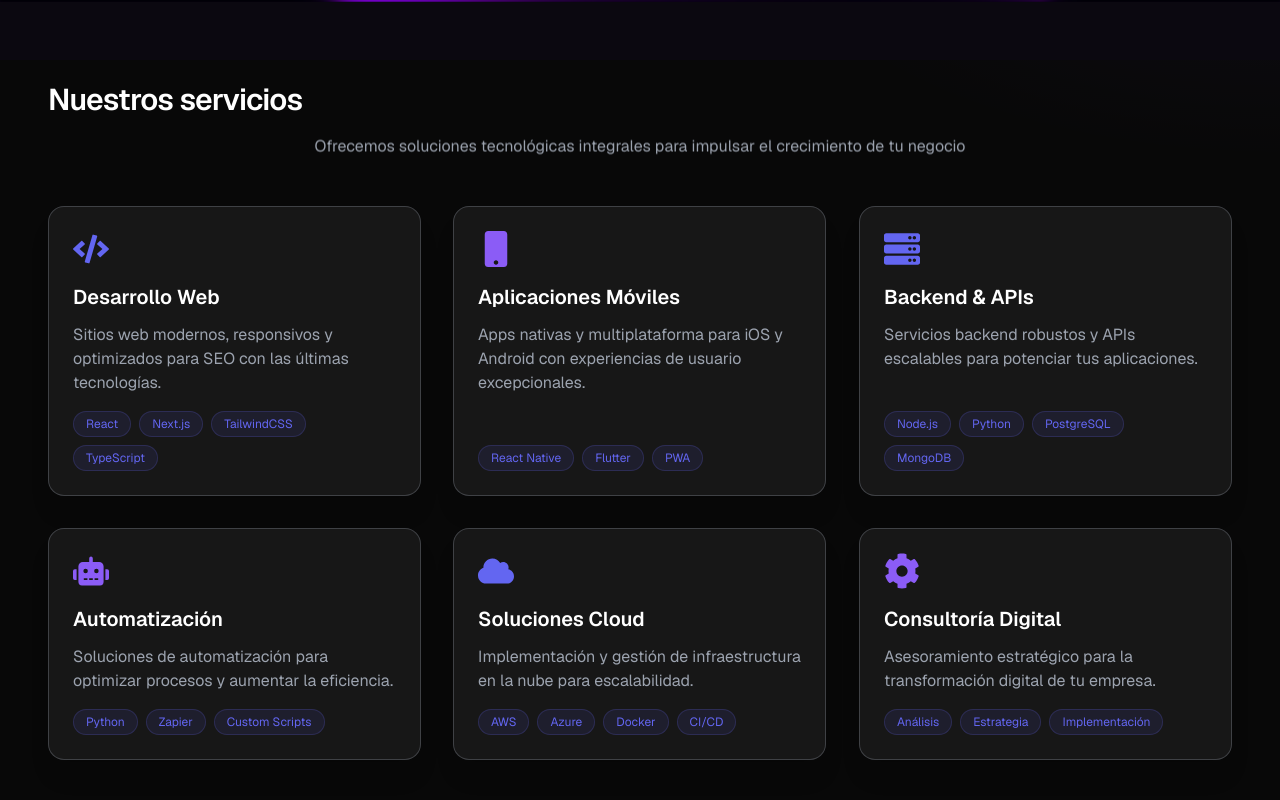
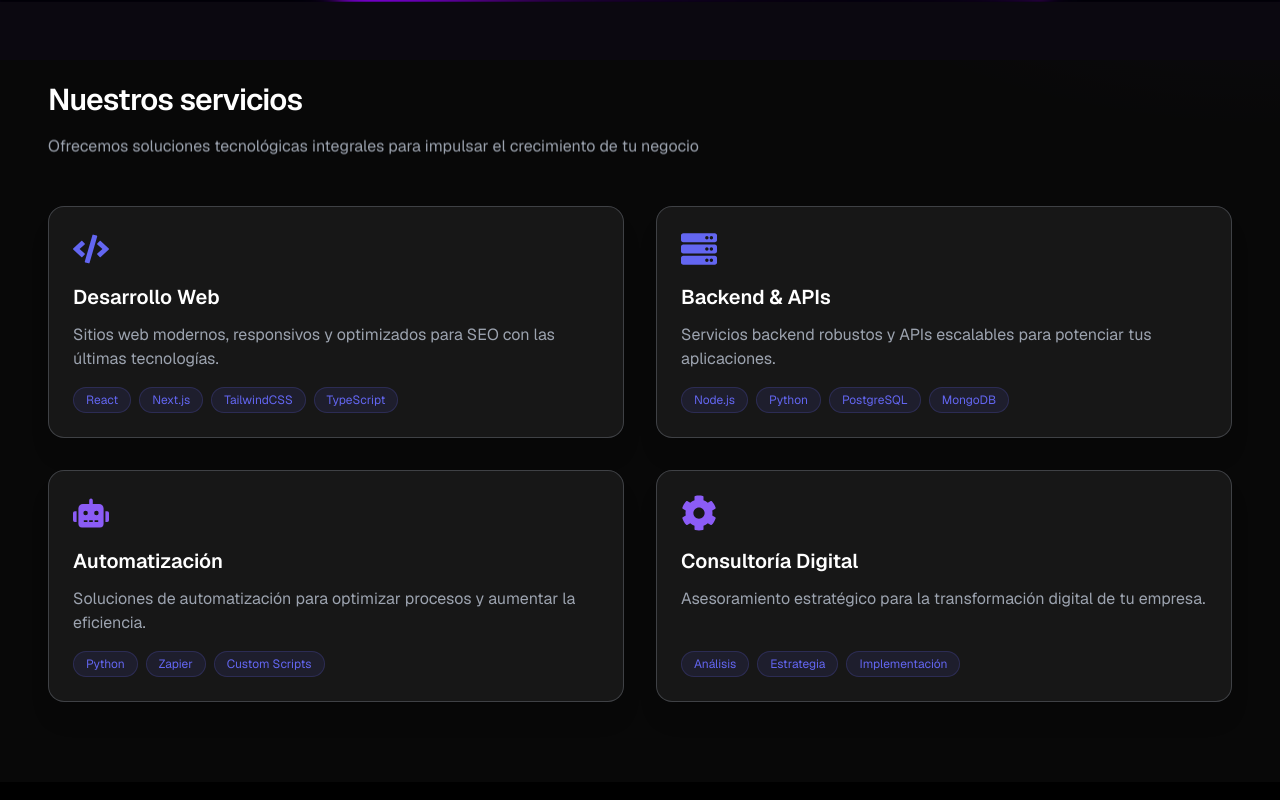
Before and after one commit to maxiTiton/HorusTech, a Next.js app: page / in a window 1280 px wide. Shown: the part 740-1540 px from the top of the page. Built offline with nearby package versions, Linux system fonts and the light colour scheme.

Commit message:
ultimando detalles de la pagina

```diff
--- a/src/components/About.tsx
+++ b/src/components/About.tsx
@@ -9,7 +9,7 @@ export default function About() {
       <div className="mx-auto max-w-7xl px-4 sm:px-8 lg:px-12">
         <SectionHeader title="Sobre nosotros" />
         <Reveal>
-          <p className="mt-4 text-gray-medium max-w-none leading-relaxed text-center">
+          <p className="mt-4 text-gray-medium max-w-none leading-relaxed text-center lg:text-left">
             HorusTech fue fundada por dos estudiantes de Ingeniería en Sistemas de Información de Argentina,
             unidos por la pasión de ayudar a las empresas a abrazar la tecnología de manera simple y efectiva.
           </p>
--- a/src/components/Contact.tsx
+++ b/src/components/Contact.tsx
@@ -1,4 +1,3 @@
-import ContactForm from "@/components/ContactForm";
 import SectionHeader from "@/components/SectionHeader";
 import Reveal from "@/components/Reveal";
 import { FaEnvelope, FaWhatsapp } from "react-icons/fa";
@@ -9,39 +8,32 @@ export default function Contact() {
       <div className="mx-auto max-w-7xl px-4 sm:px-8 lg:px-12">
         <SectionHeader title="¡Conversemos!" description="¿Tienes una idea o proyecto? Contáctanos y llevemos tu negocio al siguiente nivel digital." />
 
-        <div className="mt-12 grid lg:grid-cols-2 gap-12 items-start">
+        <div className="mt-12">
           <Reveal>
+            <div className="grid grid-cols-1 lg:grid-cols-2 gap-8 items-center max-w-6xl mx-auto">
+              <div className="space-y-6 h-full flex flex-col justify-center">
+                <div className="flex flex-col gap-6">
+                  <a href="mailto:horustech.team@gmail.com" className="flex items-center gap-4 p-6 card hover:scale-105 transition-transform duration-300">
+                    <FaEnvelope className="text-accent text-2xl" />
                     <div>
-              <h3 className="text-2xl font-semibold mb-6 text-gradient">Envíanos un mensaje</h3>
-              <ContactForm />
-            </div>
-          </Reveal>
-
-          <Reveal>
-            <div className="space-y-8">
-              <div>
-                <h3 className="text-2xl font-semibold mb-6 text-gradient">Otras formas de contacto</h3>
-                <div className="space-y-4">
-                  <a href="mailto:horustech.team@gmail.com" className="flex items-center gap-4 p-4 card hover:scale-105 transition-transform duration-300">
-                    <FaEnvelope className="text-accent text-xl" />
-                    <div>
-                      <div className="font-medium text-foreground">Email</div>
+                      <div className="font-medium text-foreground text-lg">Email</div>
                       <div className="text-gray-medium">horustech.team@gmail.com</div>
                     </div>
                   </a>
-                  <a href="https://wa.me/5493584307111" target="_blank" rel="noopener noreferrer" className="flex items-center gap-4 p-4 card hover:scale-105 transition-transform duration-300">
-                    <FaWhatsapp className="text-accent text-xl" />
+                  <a href="https://wa.me/5493584307111" target="_blank" rel="noopener noreferrer" className="flex items-center gap-4 p-6 card hover:scale-105 transition-transform duration-300">
+                    <FaWhatsapp className="text-accent text-2xl" />
                     <div>
-                      <div className="font-medium text-foreground">WhatsApp</div>
+                      <div className="font-medium text-foreground text-lg">WhatsApp</div>
                       <div className="text-gray-medium">Chatea con nosotros</div>
                     </div>
                   </a>
                 </div>
               </div>
 
-              <div className="card-elevated p-6">
-                <h4 className="font-semibold mb-3 text-foreground">¿Por qué elegir HorusTech?</h4>
-                <ul className="space-y-2 text-gray-medium">
+              <div>
+                <div className="card-elevated p-8 h-full flex flex-col justify-center">
+                  <h4 className="font-semibold mb-4 text-foreground">¿Por qué elegir HorusTech?</h4>
+                  <ul className="space-y-3 text-gray-medium">
                     <li className="flex items-center gap-2">
                       <span className="w-2 h-2 bg-accent rounded-full"></span>
                       Respuesta rápida en menos de 24 horas
@@ -61,6 +53,7 @@ export default function Contact() {
                   </ul>
                 </div>
               </div>
+            </div>
           </Reveal>
         </div>
       </div>
--- a/src/components/NavBar.tsx
+++ b/src/components/NavBar.tsx
@@ -80,13 +80,19 @@ export default function NavBar() {
           </ul>
 
           <button
-            aria-label="Abrir menú"
+            aria-label={isOpen ? "Cerrar menú" : "Abrir menú"}
             className="sm:hidden p-2 rounded hover:bg-accent/10 text-gray-medium"
             onClick={() => setIsOpen((v) => !v)}
           >
-            <svg width="24" height="24" viewBox="0 0 24 24" fill="none">
-              <path d="M4 7h16M4 12h16M4 17h16" stroke="currentColor" strokeWidth="2" strokeLinecap="round" />
-            </svg>
+            {isOpen ? (
+              <svg width="24" height="24" viewBox="0 0 24 24" fill="none">
+                <path d="M6 6l12 12M6 18L18 6" stroke="currentColor" strokeWidth="2" strokeLinecap="round" />
+              </svg>
+            ) : (
+              <svg width="24" height="24" viewBox="0 0 24 24" fill="none">
+                <path d="M4 7h16M4 12h16M4 17h16" stroke="currentColor" strokeWidth="2" strokeLinecap="round" />
+              </svg>
+            )}
           </button>
         </div>
       </nav>
--- a/src/components/Services.tsx
+++ b/src/components/Services.tsx
@@ -10,12 +10,7 @@ export default function Services() {
       description: "Sitios web modernos, responsivos y optimizados para SEO con las últimas tecnologías.",
       technologies: ["React", "Next.js", "TailwindCSS", "TypeScript"]
     },
-    {
-      icon: <FaMobile className="text-4xl text-secondary" />,
-      title: "Aplicaciones Móviles",
-      description: "Apps nativas y multiplataforma para iOS y Android con experiencias de usuario excepcionales.",
-      technologies: ["React Native", "Flutter", "PWA"]
-    },
+    // Aplicaciones Móviles eliminado por petición
     {
       icon: <FaServer className="text-4xl text-accent" />,
       title: "Backend & APIs",
@@ -28,12 +23,7 @@ export default function Services() {
       description: "Soluciones de automatización para optimizar procesos y aumentar la eficiencia.",
       technologies: ["Python", "Zapier", "Custom Scripts"]
     },
-    {
-      icon: <FaCloud className="text-4xl text-accent" />,
-      title: "Soluciones Cloud",
-      description: "Implementación y gestión de infraestructura en la nube para escalabilidad.",
-      technologies: ["AWS", "Azure", "Docker", "CI/CD"]
-    },
+    // Soluciones Cloud eliminado por petición
     {
       icon: <FaCog className="text-4xl text-secondary" />,
       title: "Consultoría Digital",
@@ -47,12 +37,12 @@ export default function Services() {
       <div className="mx-auto max-w-7xl px-4 sm:px-8 lg:px-12">
         <SectionHeader title="Nuestros servicios" />
         <Reveal>
-          <p className="mt-4 text-gray-medium text-center max-w-3xl mx-auto">
+          <p className="mt-4 text-gray-medium text-left max-w-3xl">
             Ofrecemos soluciones tecnológicas integrales para impulsar el crecimiento de tu negocio
           </p>
         </Reveal>
 
-        <div className="mt-12 grid grid-cols-1 md:grid-cols-2 lg:grid-cols-3 gap-8">
+        <div className="mt-12 grid grid-cols-1 sm:grid-cols-2 gap-8">
           {services.map((service, index) => (
             <Reveal key={index}>
               <div className="card-elevated p-6 h-full hover:scale-105 transition-transform duration-300">
@@ -63,7 +53,7 @@ export default function Services() {
                   <h3 className="text-xl font-semibold mb-3 text-foreground">{service.title}</h3>
                   <p className="text-gray-medium mb-4 flex-grow">{service.description}</p>
                   <div className="flex flex-wrap gap-2">
-                    {service.technologies.map((tech, i) => (
+                    {Array.isArray(service.technologies) && service.technologies.map((tech, i) => (
                       <span
                         key={i}
                         className="px-3 py-1 text-xs bg-accent/10 text-accent rounded-full border border-accent/20"
```
Lines whose indentation alone changed are shown as unchanged.
